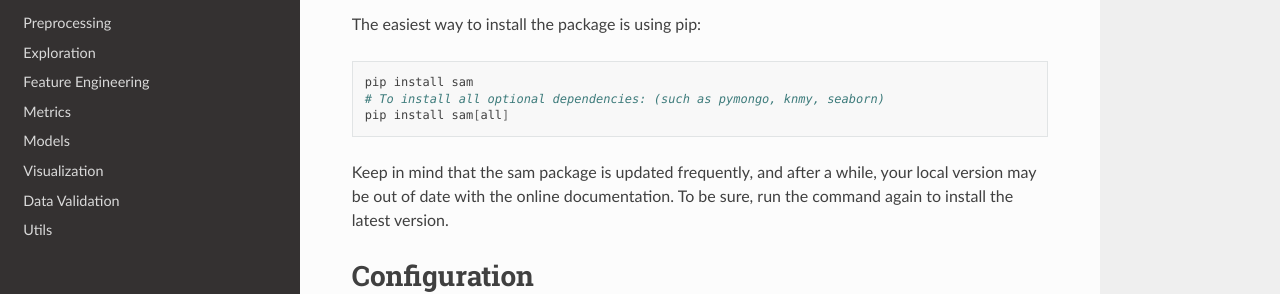
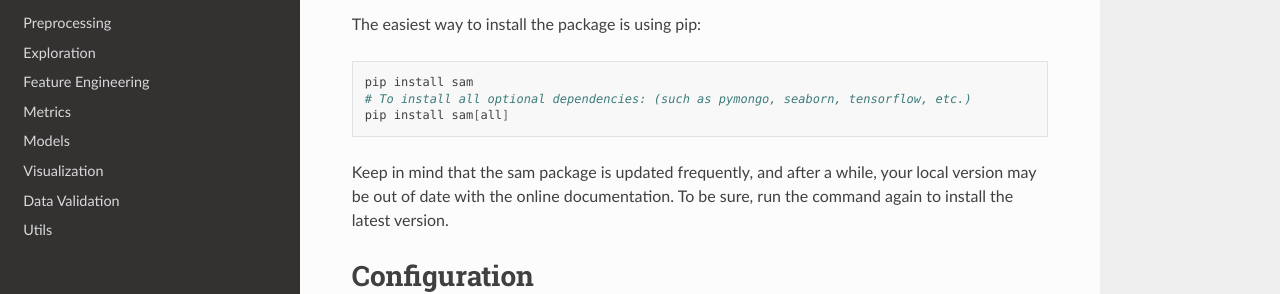
Before and after one commit to RoyalHaskoningDHV/sam, a Sphinx documentation site: the page built from docs/source/intro.rst, in a window 1280 px wide and 900 px high. Shown: the part 243-537 px from the top of the window. Built offline with Sphinx 7.4.7 and the Read the Docs theme 2.0.0, drawn with Linux system fonts in a browser that asks for light colours.

Commit message:
not mentioning knmy in docs

```diff
--- a/docs/source/intro.rst
+++ b/docs/source/intro.rst
@@ -10,7 +10,7 @@ The easiest way to install the package is using pip:
 .. code-block:: bash
 
 	pip install sam
-	# To install all optional dependencies: (such as pymongo, knmy, seaborn)
+	# To install all optional dependencies: (such as pymongo, seaborn, tensorflow, etc.)
 	pip install sam[all]
 
 Keep in mind that the sam package is updated frequently, and after a while, your local version may be out of date with the online documentation.
```
